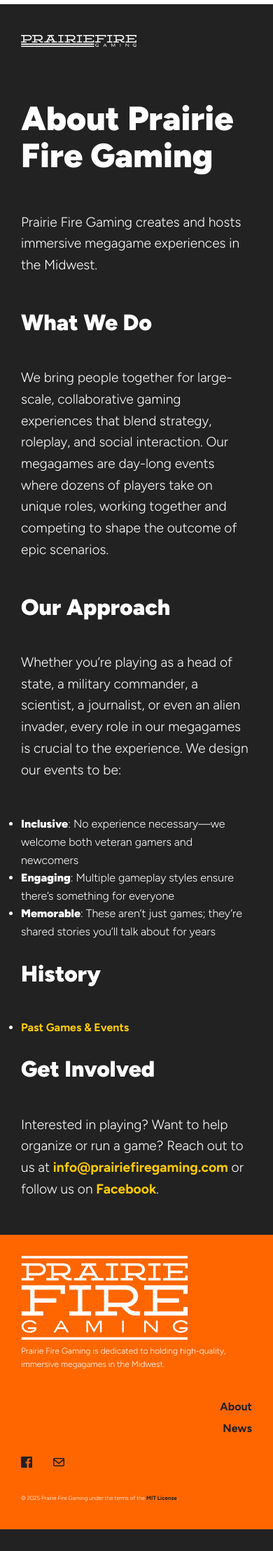
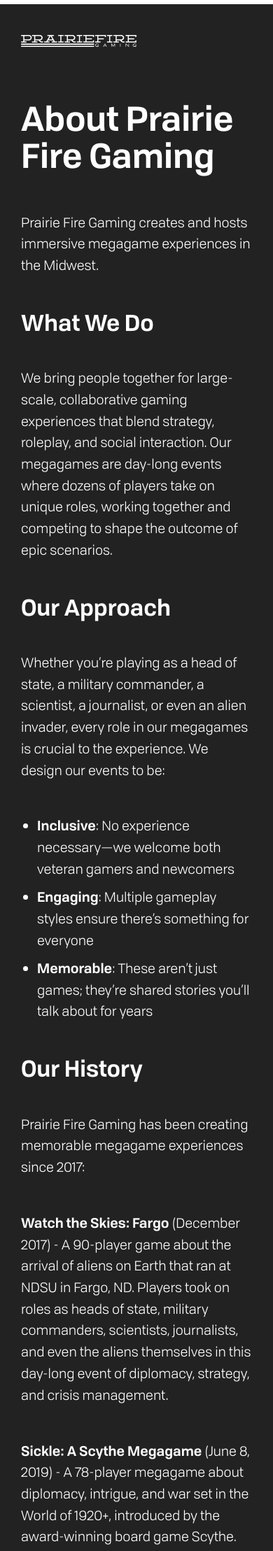
Before and after one commit to jedlimke/prairiefiregaming.com, a Jekyll site: the page built from about/index.md, in a window 390 px wide. Shown: the top 2217 px of the page at 70% size. Built offline with Jekyll 4.4.1, drawn with Linux system fonts in a browser that asks for light colours; before the commit the page ends 2186 px from its top, so only the background shows below that; some of the changed text lies outside the part shown.

```diff
--- a/_config.yml
+++ b/_config.yml
@@ -39,6 +39,7 @@ show_excerpts: true
 # Only show these pages in the top navigation
 header_pages:
   - about/index.md
+  - policies/index.md
   - news/index.md
 
 # =============================================================================
--- a/_sass/base.scss
+++ b/_sass/base.scss
@@ -1,7 +1,7 @@
 // ============================================================================
 // FONTS
 // ============================================================================
-@import url('https://fonts.googleapis.com/css2?family=Figtree:ital,wght@0,300..900;1,300..900&display=swap');
+@import "fonts";
 
 // ============================================================================
 // CSS VARIABLES
@@ -44,8 +44,8 @@
 	--border-width: 1px;
 
 	// Font stacks
-	--font-headers: "Figtree", serif;
-	--font-body: "Figtree", sans-serif;
+	--font-headers: "LT Tofino", "Lucida Grande", Helvetica, Arial, sans-serif;
+	--font-body: "LT Tofino", "Lucida Grande", Helvetica, Arial, sans-serif;
 }
 
 // ============================================================================
@@ -196,6 +196,26 @@ strong {
 	font-weight: 900;
 }
 
+// Lists
+ul, ol {
+	font-size: 1.75em;
+	line-height: 1.6;
+	margin: 0 0 1em 0;
+	padding-left: 1.2em;
+
+	@media screen and (max-width: 599px) {
+		font-size: 1.2em;
+	}
+
+	li {
+		margin-bottom: 0.5em;
+
+		&:last-child {
+			margin-bottom: 0;
+		}
+	}
+}
+
 // ============================================================================
 // BASIC ELEMENTS
 // ============================================================================
--- /dev/null
+++ b/_sass/fonts.scss
@@ -0,0 +1,39 @@
+// ============================================================================
+// TOFINO FONT FACES
+// ============================================================================
+
+@font-face {
+	font-family: "LT Tofino";
+	src: url('../assets/fonts/tofino/regular/TofinoProPersonal-Book.woff2') format('woff2'),
+		 url('../assets/fonts/tofino/regular/Tofino-Book.woff') format('woff');
+	font-style: normal;
+	font-weight: 300;
+	font-display: swap;
+}
+
+@font-face {
+	font-family: "LT Tofino";
+	src: url('../assets/fonts/tofino/regular/TofinoProPersonal-BookItalic.woff2') format('woff2'),
+		 url('../assets/fonts/tofino/regular/Tofino-BookItalic.woff') format('woff');
+	font-style: italic;
+	font-weight: 300;
+	font-display: swap;
+}
+
+@font-face {
+	font-family: "LT Tofino";
+	src: url('../assets/fonts/tofino/regular/TofinoProPersonal-Semibold.woff2') format('woff2'),
+		 url('../assets/fonts/tofino/regular/Tofino-Semibold.woff') format('woff');
+	font-style: normal;
+	font-weight: 600;
+	font-display: swap;
+}
+
+@font-face {
+	font-family: "LT Tofino";
+	src: url('../assets/fonts/tofino/regular/TofinoProPersonal-Regular.woff2') format('woff2'),
+		 url('../assets/fonts/tofino/regular/Tofino-Regular.woff') format('woff');
+	font-style: normal;
+	font-weight: 400;
+	font-display: swap;
+}
--- a/about/index.md
+++ b/about/index.md
@@ -20,10 +20,20 @@ Whether you're playing as a head of state, a military commander, a scientist, a
 - **Engaging**: Multiple gameplay styles ensure there's something for everyone
 - **Memorable**: These aren't just games; they're shared stories you'll talk about for years
 
-## History
+## Our History
 
-- [Past Games & Events](history/)
+Prairie Fire Gaming has been creating memorable megagame experiences since 2017:
+
+**Watch the Skies: Fargo** (December 2017) - A 90-player game about the arrival of aliens on Earth that ran at NDSU in Fargo, ND. Players took on roles as heads of state, military commanders, scientists, journalists, and even the aliens themselves in this day-long event of diplomacy, strategy, and crisis management.
+
+**Sickle: A Scythe Megagame** (June 8, 2019) - A 78-player megagame about diplomacy, intrigue, and war set in the World of 1920+, introduced by the award-winning board game Scythe. Players represented characters from seven nations attempting to earn their fortune and claim their stake in the lands surrounding the mysterious Factory. Held at West Acres in Fargo, with 100% of profits donated to Sanford Children's Hospital via Extra Life.
+
+**Megagame Coalition Collaborations** - Multiple collaborations with the Megagame Coalition (MGC) across the continent, notably at GEN CON in Indianapolis for the better part of a decade.
 
 ## Get Involved
 
 Interested in playing? Want to help organize or run a game? Reach out to us at [info@prairiefiregaming.com](mailto:info@prairiefiregaming.com) or follow us on [Facebook](https://www.facebook.com/prairiefiregaming).
+
+## Policies
+
+We are committed to providing safe, respectful, and enjoyable events. Please review our [Safety Policy](/policies/safety-policy/) and [Media Policy](/policies/media-policy/).
```
Also changed, not shown: about/code-of-conduct.md (deleted, +0 -21 lines), about/history.md (deleted, +0 -21 lines), policies/index.md (added, +12 -0 lines), policies/media-policy.md (added, +36 -0 lines), policies/safety-policy.md (added, +62 -0 lines), assets/fonts/tofino/regular/Tofino-Book.woff (added), assets/fonts/tofino/regular/Tofino-BookItalic.woff (added), assets/fonts/tofino/regular/Tofino-Regular.woff (added), assets/fonts/tofino/regular/Tofino-Semibold.woff (added), assets/fonts/tofino/regular/TofinoProPersonal-Book.woff2 (added), assets/fonts/tofino/regular/TofinoProPersonal-BookItalic.woff2 (added), assets/fonts/tofino/regular/TofinoProPersonal-Regular.woff2 (added), assets/fonts/tofino/regular/TofinoProPersonal-Semibold.woff2 (added).
